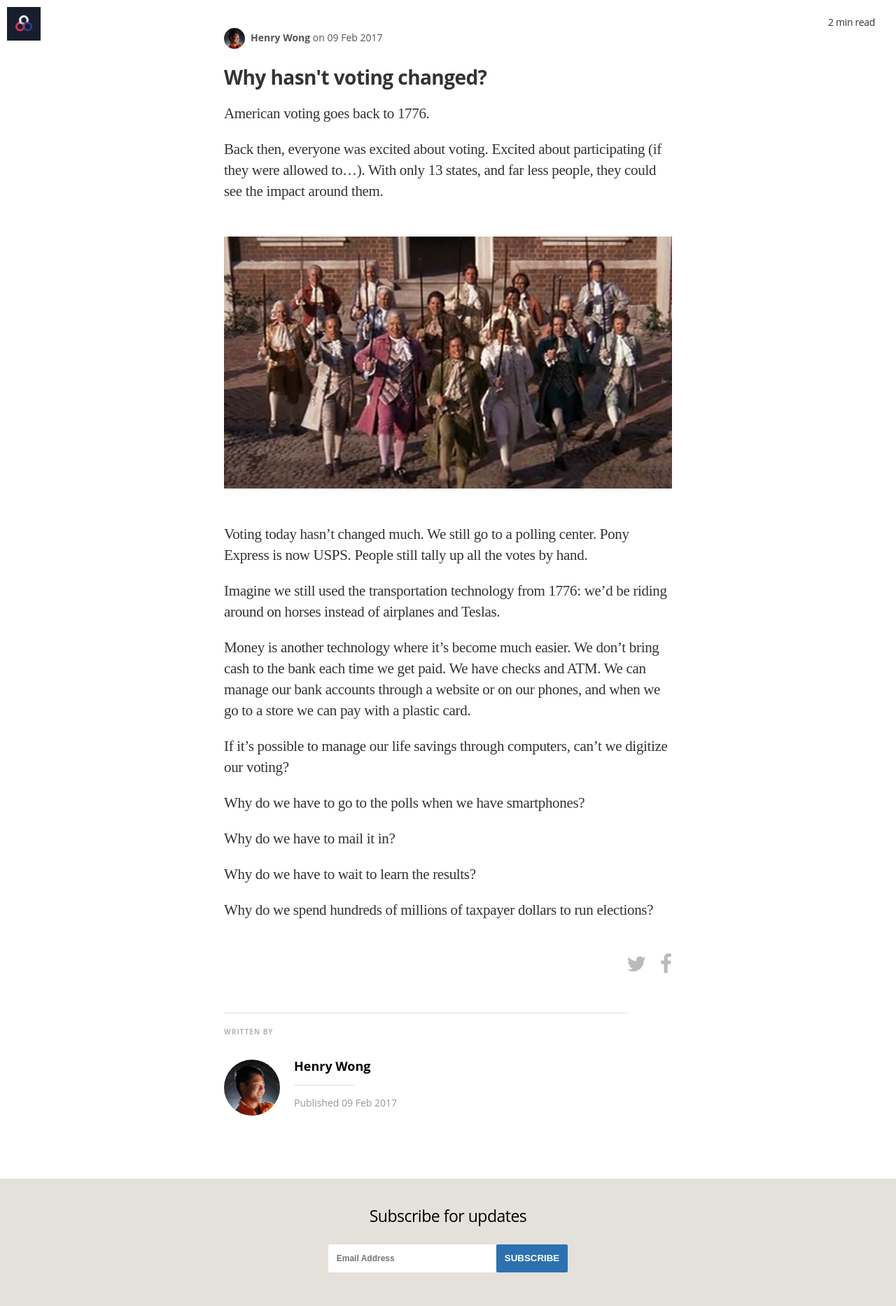
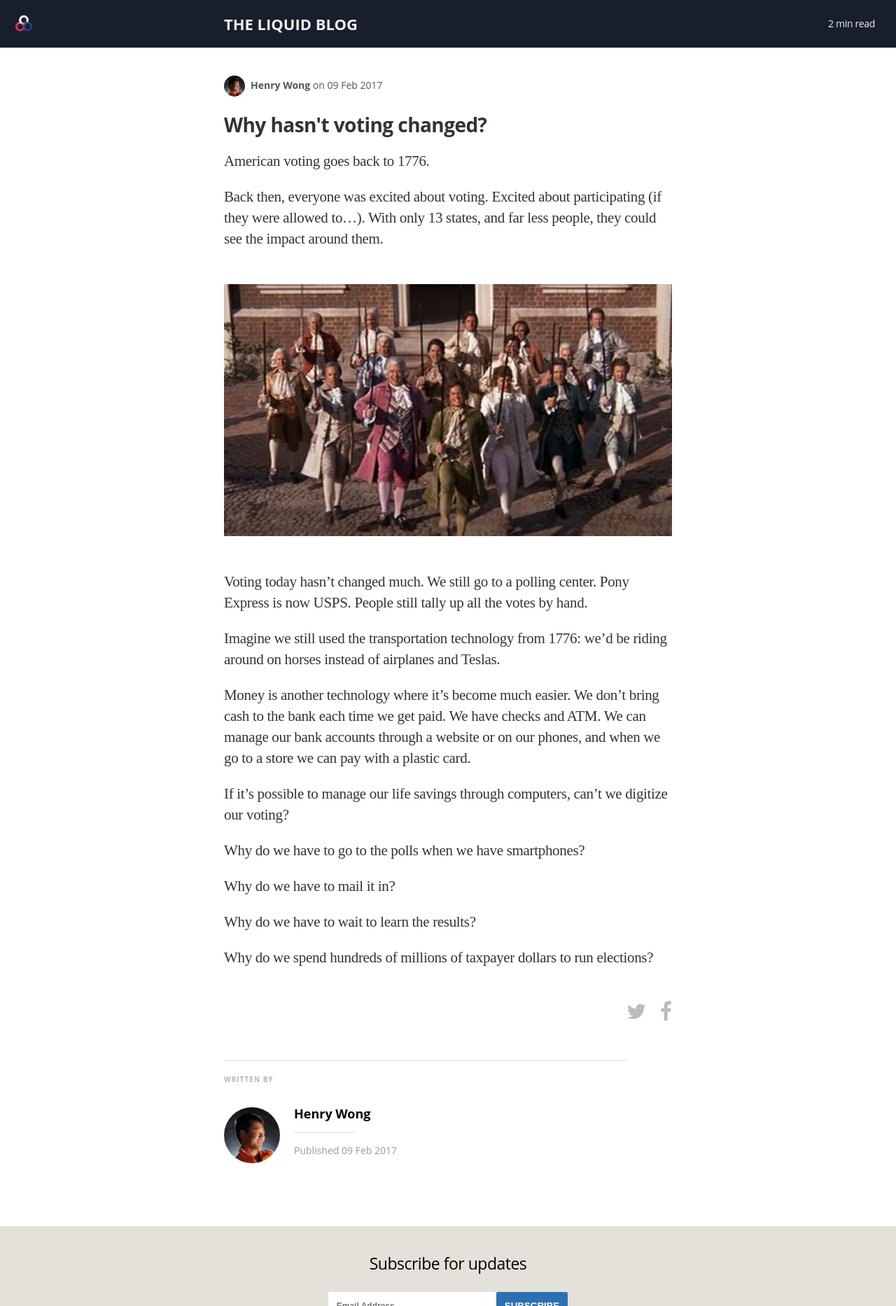
Before and after one commit to voteliquid/blog, a Jekyll site: the page built from _posts/2017-02-09-why-hasnt-voting-changed.md, in a window 1280 px wide, cut to the strip 0-1866 px from the top of the page. Shown: the whole strip at 70% size. Built offline with Jekyll 4.4.1, drawn with Linux system fonts in a browser that asks for light colours; nearby versions of some CDN libraries; some web fonts are replaced.

Commit message:
Add header-bar to posts

```diff
--- a/_layouts/post.html
+++ b/_layouts/post.html
@@ -5,7 +5,12 @@
 <html>
   {% include head.html %}
   <body itemscope itemtype="http://schema.org/Article">
-    <a href="/" class="logo-readium"><span class="logo" style="background-image: url({{ site.logo }})"></span></a>
+    <div class="header-bar">
+      <a href="/" class="logo-readium"><span class="logo" style="background-image: url({{ site.logo }})"></span></a>
+      <div class="title-container">
+        <p class="blog-title">{{ site.title }}</p>
+      </div>
+    </div>
     <main class="content" role="main">
       <article class="post">
         <div class="post-meta">
--- a/css/main.sass
+++ b/css/main.sass
@@ -38,25 +38,6 @@ body
   -webkit-font-feature-settings: "liga", "dlig"
   -o-font-feature-settings: "liga", "dlig"
   font-feature-settings: "liga", "dlig"
-
-.logo-readium
-  position: fixed
-  left: 10px
-  top: 10px
-  width: $rs*3
-  height: $rs*3
-  background-color: #181e2b
-  overflow: hidden
-  z-index: 99
-  .logo
-    display: block
-    position: absolute
-    top: $rs/2
-    left: $rs/2
-    width: $rs*2
-    height: $rs*2
-    background-size: cover
-    background-repeat: no-repeat
 
 .teaserimage
   height: 450px
@@ -130,6 +111,42 @@ body
         margin-right: 0
       &:hover
         color: #333
+
+.logo-readium
+  position: fixed
+  left: 10px
+  top: 10px
+  width: $rs*3
+  height: $rs*3
+  background-color: #181e2b
+  overflow: hidden
+  z-index: 99
+  .logo
+    display: block
+    position: absolute
+    top: $rs/2
+    left: $rs/2
+    width: $rs*2
+    height: $rs*2
+    background-size: cover
+    background-repeat: no-repeat
+.header-bar
+  background-color: #181e2b
+  height: $rs*3 + 20
+  width: 100%
+  .title-container
+    width: 100%
+    max-width: 640px
+    margin: 0 auto
+    @include respond-to(800)
+      padding-left: 60px
+    .blog-title
+      color: #eee
+      font-size: 22px
+      font-weight: 700
+      line-height: 68px
+      margin: 0
+      text-transform: uppercase
 
 .content
   width: 100%
@@ -219,9 +236,10 @@ body
   position: absolute
   top: 10px
   right: 30px
-  line-height: 44px
+  color: #eee
   font-size: 14px
   font-family: $font-sans
+  line-height: 48px
   z-index: 999
 
 .site-footer
```
